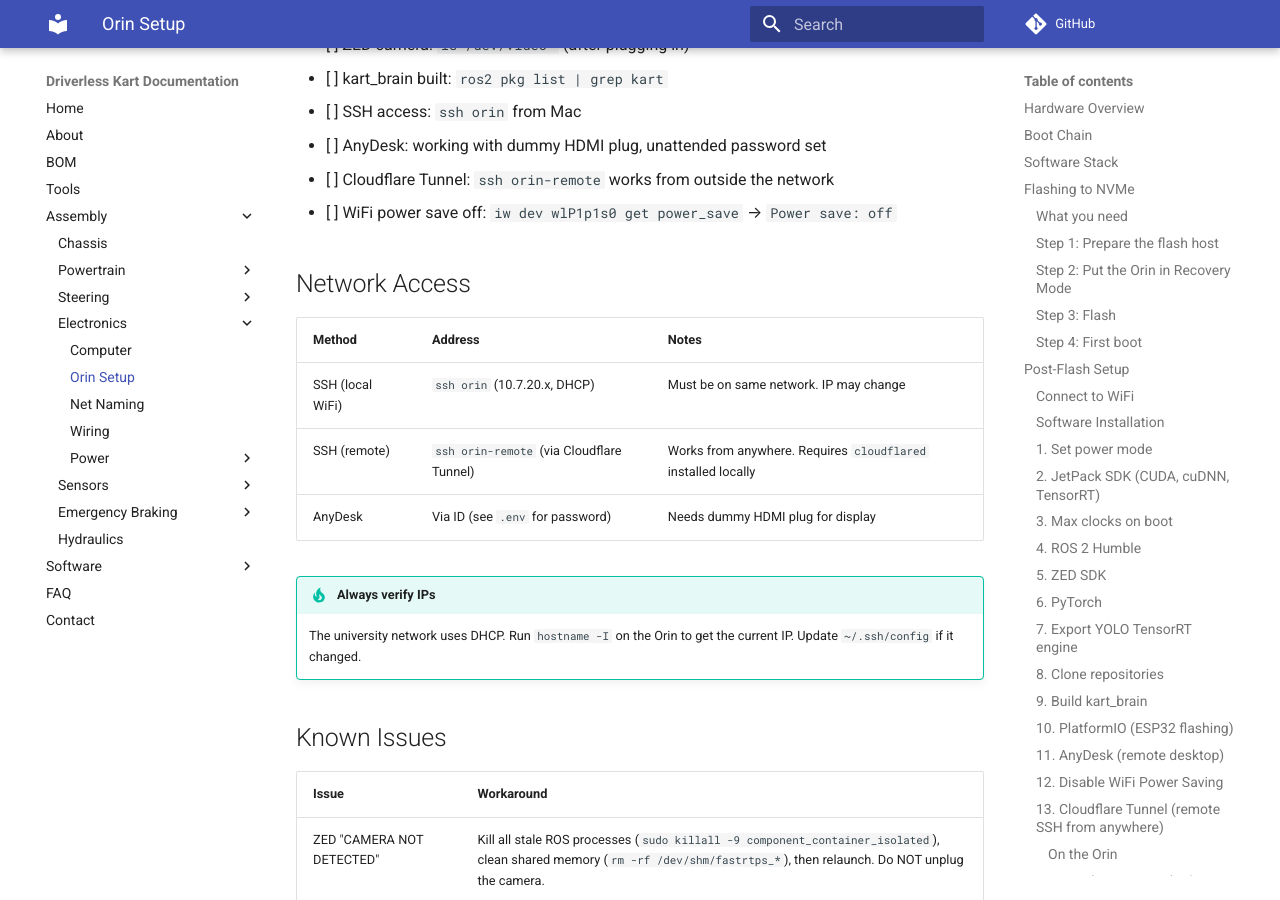
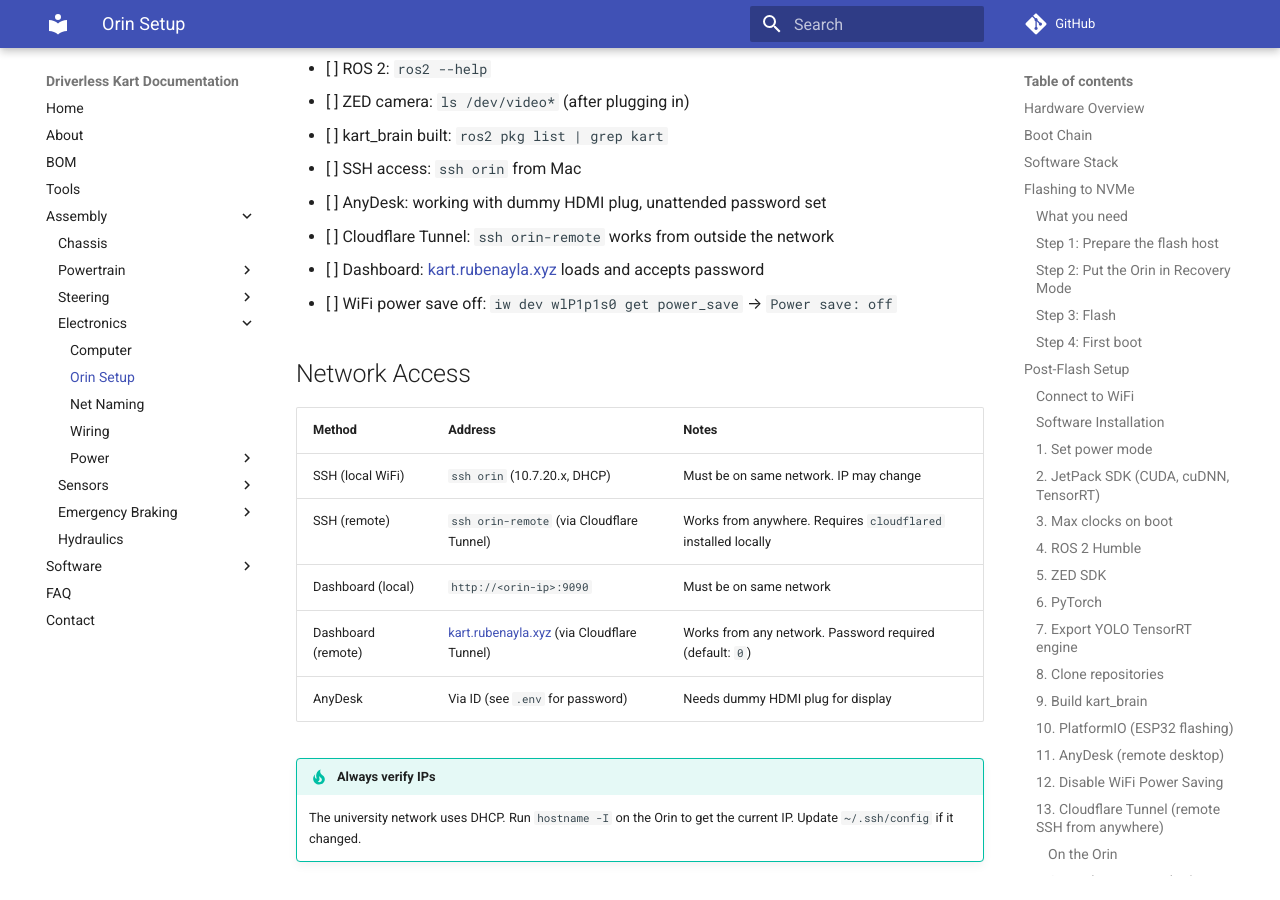
Before and after one commit to UM-Driverless/kart_docs, an MkDocs documentation site: the page built from docs/assembly/electronics/orin-setup.md, in a window 1280 px wide and 900 px high, scrolled down 11807 px. Built offline with MkDocs 1.6.1 and Material for MkDocs 9.7.7, drawn with Linux system fonts in a browser that asks for light colours; comment, search, counter and statistics services are not loaded; some of the changed text lies outside the part shown.

Commit message:
Add dashboard remote access via Cloudflare Tunnel (kart.rubenayla.xyz)
Co-Authored-By: Claude Opus 4.6 (1M context) <noreply@anthropic.com>

````diff
--- a/docs/assembly/electronics/orin-setup.md
+++ b/docs/assembly/electronics/orin-setup.md
@@ -429,6 +429,7 @@ cloudflared tunnel login
 # Create the tunnel and DNS route
 cloudflared tunnel create orin
 cloudflared tunnel route dns orin orin.rubenayla.xyz
+cloudflared tunnel route dns orin kart.rubenayla.xyz
 ```
 
 Then create the config file. Replace `TUNNEL_ID` with the ID printed by `tunnel create`:
@@ -442,6 +443,8 @@ credentials-file: /etc/cloudflared/TUNNEL_ID.json
 ingress:
   - hostname: orin.rubenayla.xyz
     service: ssh://localhost:22
+  - hostname: kart.rubenayla.xyz
+    service: http://localhost:9090
   - service: http_status:404
 EOF
 
@@ -500,6 +503,7 @@ No Cloudflare account needed for team members — only the tunnel owner.
 - [ ] SSH access: `ssh orin` from Mac
 - [ ] AnyDesk: working with dummy HDMI plug, unattended password set
 - [ ] Cloudflare Tunnel: `ssh orin-remote` works from outside the network
+- [ ] Dashboard: [kart.rubenayla.xyz](https://kart.rubenayla.xyz) loads and accepts password
 - [ ] WiFi power save off: `iw dev wlP1p1s0 get power_save` → `Power save: off`
 
 ## Network Access
@@ -508,6 +512,8 @@ No Cloudflare account needed for team members — only the tunnel owner.
 |---|---|---|
 | SSH (local WiFi) | `ssh orin` (10.7.20.x, DHCP) | Must be on same network. IP may change |
 | SSH (remote) | `ssh orin-remote` (via Cloudflare Tunnel) | Works from anywhere. Requires `cloudflared` installed locally |
+| Dashboard (local) | `http://<orin-ip>:9090` | Must be on same network |
+| Dashboard (remote) | [kart.rubenayla.xyz](https://kart.rubenayla.xyz) (via Cloudflare Tunnel) | Works from any network. Password required (default: `0`) |
 | AnyDesk | Via ID (see `.env` for password) | Needs dummy HDMI plug for display |
 
 !!! tip "Always verify IPs"
````
